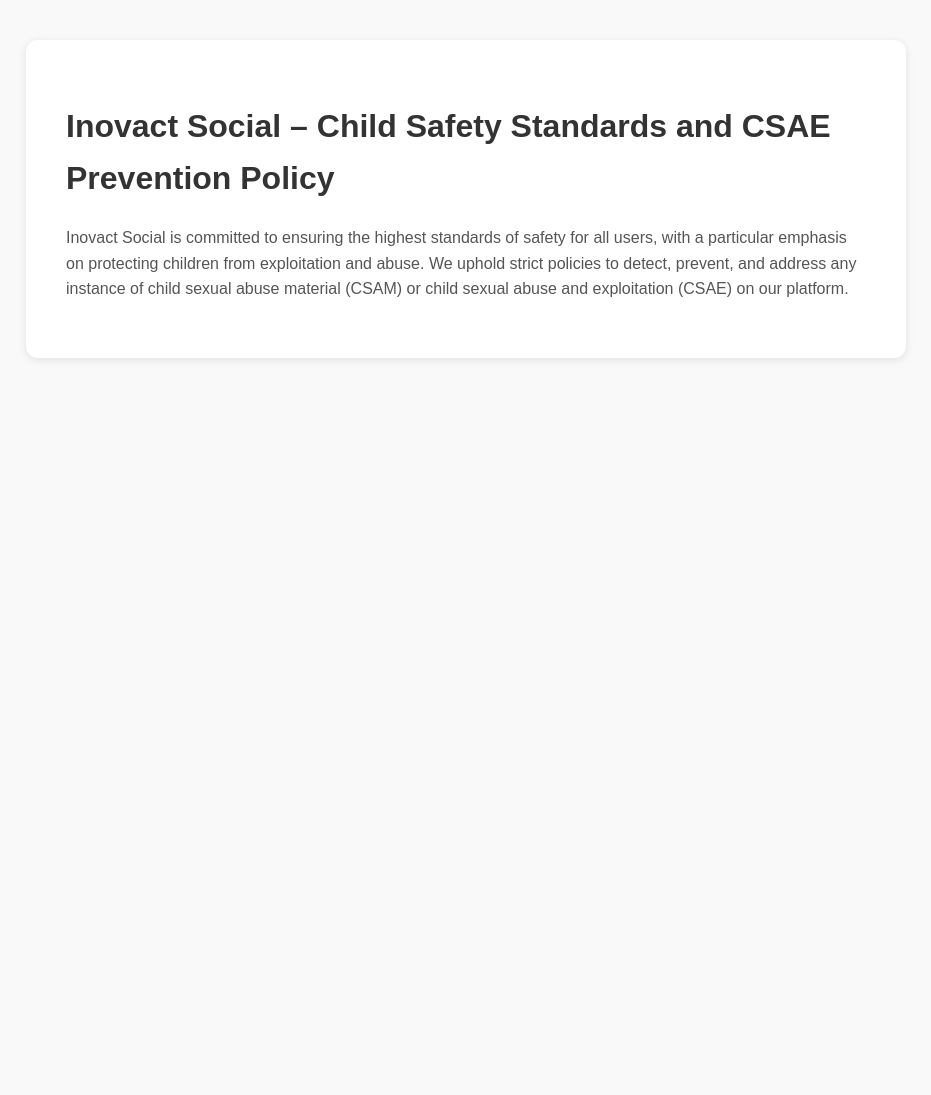
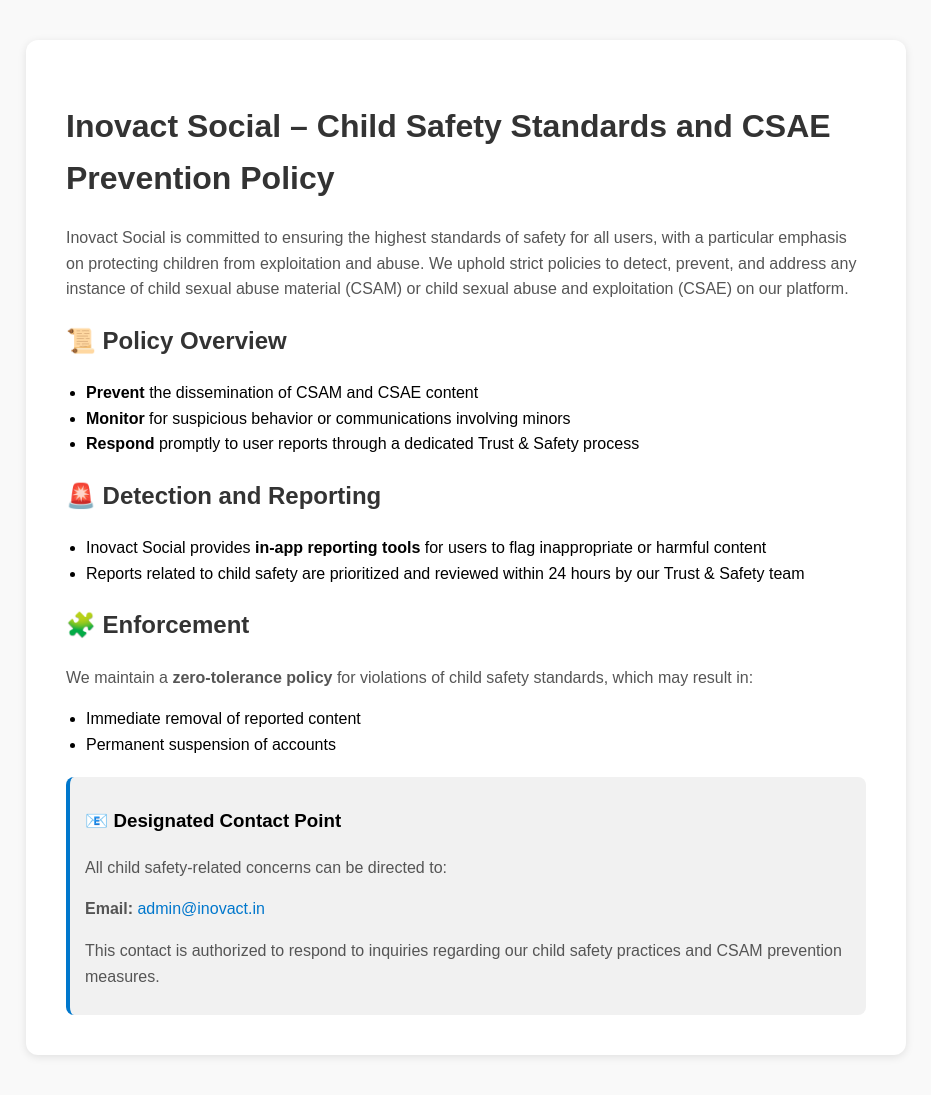
Before and after one commit to tss123-ux/inovact-childsafety, a plain HTML site: page index.html in a window 1280 px wide. Shown: the whole page, without its empty margins (174-1105 px from the left). Before the commit the page ends 800 px from the top, so only its background shows below. Drawn offline with Linux system fonts and the light colour scheme.

Commit message:
Update index.html

```diff
--- a/index.html
+++ b/index.html
@@ -51,3 +51,36 @@
 
     <p>
       Inovact Social is committed to ensuring the highest standards of safety for all users, with a particular emphasis on protecting children from exploitation and abuse. We uphold strict policies to detect, prevent, and address any instance of child sexual abuse material (CSAM) or child sexual abuse and exploitation (CSAE) on our platform.
+    </p>
+
+    <h2>📜 Policy Overview</h2>
+    <ul>
+      <li><strong>Prevent</strong> the dissemination of CSAM and CSAE content</li>
+      <li><strong>Monitor</strong> for suspicious behavior or communications involving minors</li>
+      <li><strong>Respond</strong> promptly to user reports through a dedicated Trust & Safety process</li>
+    </ul>
+
+    <h2>🚨 Detection and Reporting</h2>
+    <ul>
+      <li>Inovact Social provides <strong>in-app reporting tools</strong> for users to flag inappropriate or harmful content</li>
+      <li>Reports related to child safety are prioritized and reviewed within 24 hours by our Trust & Safety team</li>
+    </ul>
+
+    <h2>🧩 Enforcement</h2>
+    <p>
+      We maintain a <strong>zero-tolerance policy</strong> for violations of child safety standards, which may result in:
+    </p>
+    <ul>
+      <li>Immediate removal of reported content</li>
+      <li>Permanent suspension of accounts</li>
+    </ul>
+
+    <div class="contact">
+      <h3>📧 Designated Contact Point</h3>
+      <p>All child safety-related concerns can be directed to:</p>
+      <p><strong>Email:</strong> <a href="mailto:admin@inovact.in">admin@inovact.in</a></p>
+      <p>This contact is authorized to respond to inquiries regarding our child safety practices and CSAM prevention measures.</p>
+    </div>
+  </div>
+</body>
+</html>
```
